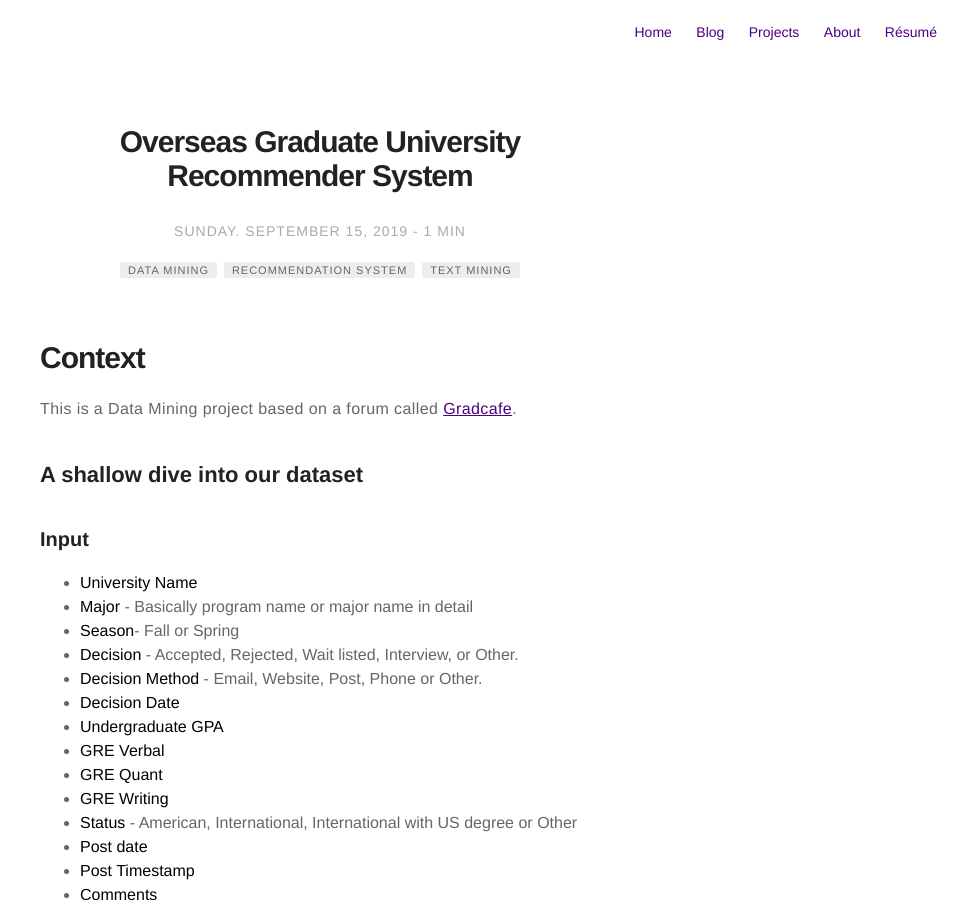
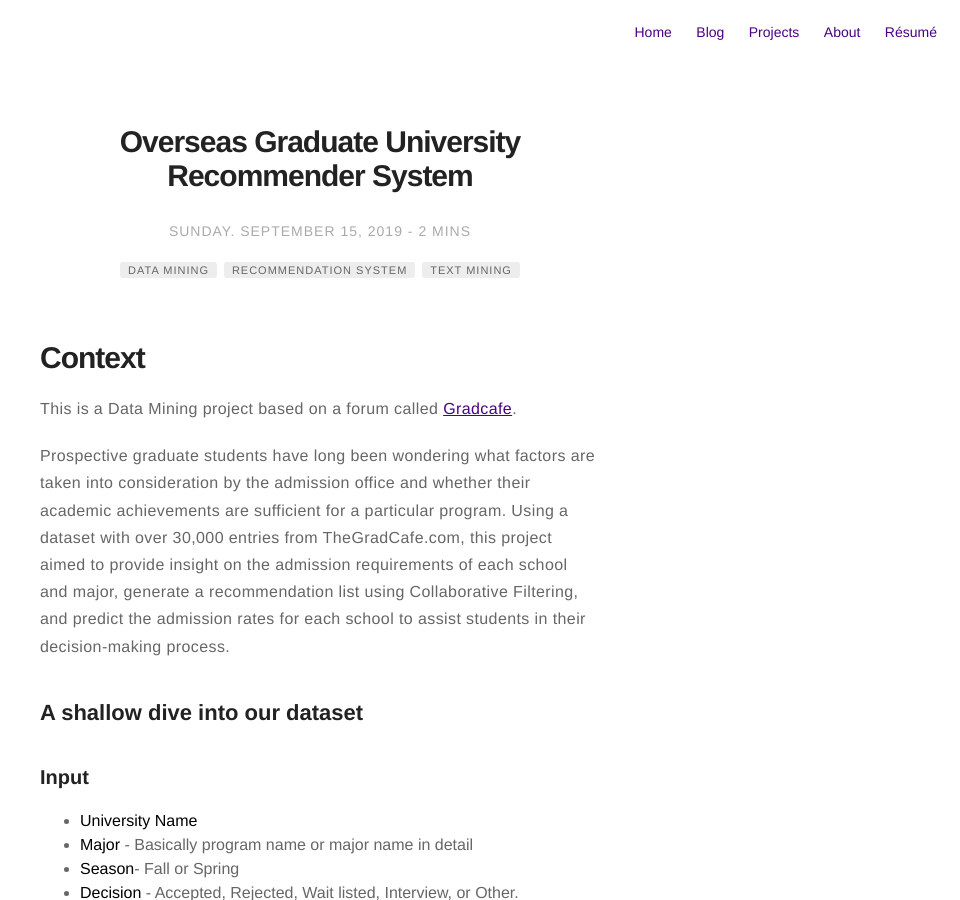
Before and after one commit to Hazel-Li/hazel-li.github.io, a Jekyll site: the page built from _posts/2019-09-15-Graduate-University-Recommendation-System.md, in a window 1280 px wide and 900 px high. Shown: the whole window, without its empty margins (320-1280 px from the left). Built offline with Jekyll 4.4.1, drawn with Linux system fonts in a browser that asks for light colours.

Commit message:
Update 2019-09-15-Graduate-University-Recommendation-System.md

```diff
--- a/_posts/2019-09-15-Graduate-University-Recommendation-System.md
+++ b/_posts/2019-09-15-Graduate-University-Recommendation-System.md
@@ -18,6 +18,8 @@ externalLink: false
 # Context
 
 This is a Data Mining project based on a forum called <a href="https://www.thegradcafe.com/">Gradcafe</a>.
+
+Prospective graduate students have long been wondering what factors are taken into consideration by the admission office and whether their academic achievements are sufficient for a particular program. Using a dataset with over 30,000 entries from TheGradCafe.com, this project aimed to provide insight on the admission requirements of each school and major, generate a recommendation list using Collaborative Filtering, and predict the admission rates for each school to assist students in their decision-making process.
 
 
 ## A shallow dive into our dataset
@@ -77,10 +79,13 @@ Both CMU and UCLA mention **sponsorship**，and some of the applicants feel exci
 We designed a webpage with an interactive interface to display what we achieved.
 
 Here we have login page.
+
 ![p1.png](/assets/images/p1.png)
 
 Here we have information input page.
+
 ![p2.png](/assets/images/p2.png)
 
 Here we have results.
+
 ![p3.png](/assets/images/p4.png)
```
